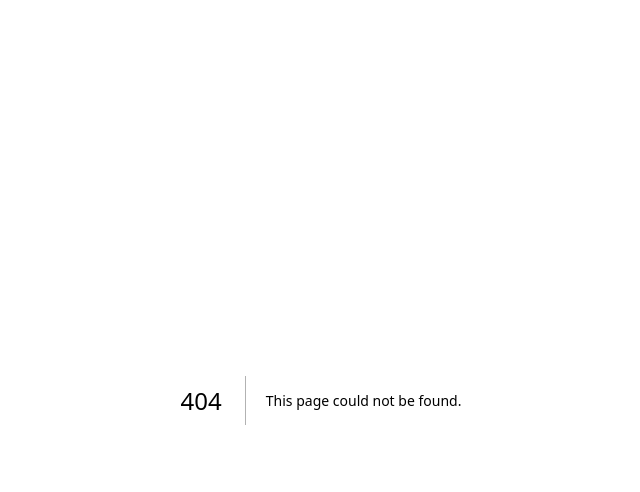
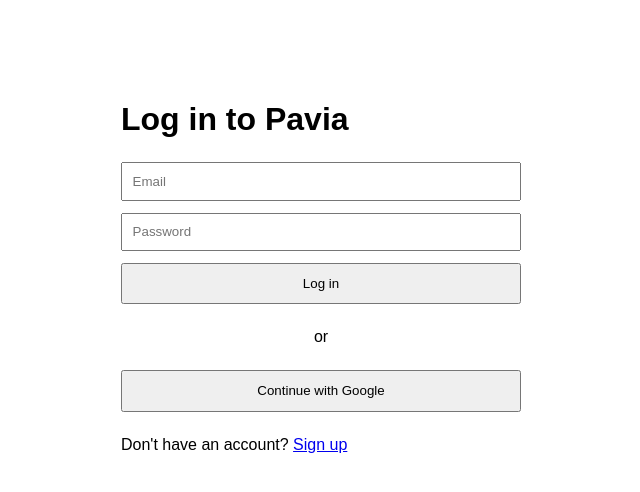
Before and after one commit to Frankenstein256/pavia-v2, a Next.js app: page /login in a window 1280 px wide. Before the commit this address had no page. Shown: the top 492 px of the page, without its empty margins (319-959 px from the left). Built offline with nearby package versions, Linux system fonts and the light colour scheme.

Commit message:
Create page.js

```diff
--- /dev/null
+++ b/app/login/page.js
@@ -0,0 +1,77 @@
+'use client';
+
+import { useState } from 'react';
+import { useRouter } from 'next/navigation';
+import { signIn } from 'next-auth/react';
+
+export default function LoginPage() {
+  const router = useRouter();
+  const [email, setEmail] = useState('');
+  const [password, setPassword] = useState('');
+  const [error, setError] = useState('');
+  const [loading, setLoading] = useState(false);
+
+  async function handleSubmit(e) {
+    e.preventDefault();
+    setError('');
+    setLoading(true);
+
+    const res = await signIn('credentials', {
+      email,
+      password,
+      redirect: false,
+    });
+
+    setLoading(false);
+
+    if (res?.ok) {
+      router.push('/');
+    } else {
+      setError('Invalid email or password');
+    }
+  }
+
+  return (
+    <main style={{ maxWidth: 400, margin: '4rem auto', padding: '1rem', fontFamily: 'sans-serif' }}>
+      <h1>Log in to Pavia</h1>
+
+      <form onSubmit={handleSubmit} style={{ display: 'flex', flexDirection: 'column', gap: '0.75rem', marginTop: '1.5rem' }}>
+        <input
+          type="email"
+          placeholder="Email"
+          value={email}
+          onChange={(e) => setEmail(e.target.value)}
+          required
+          style={{ padding: '0.6rem' }}
+        />
+        <input
+          type="password"
+          placeholder="Password"
+          value={password}
+          onChange={(e) => setPassword(e.target.value)}
+          required
+          style={{ padding: '0.6rem' }}
+        />
+
+        {error && <p style={{ color: 'red' }}>{error}</p>}
+
+        <button type="submit" disabled={loading} style={{ padding: '0.7rem', cursor: 'pointer' }}>
+          {loading ? 'Logging in...' : 'Log in'}
+        </button>
+      </form>
+
+      <div style={{ margin: '1.5rem 0', textAlign: 'center' }}>or</div>
+
+      <button
+        onClick={() => signIn('google', { callbackUrl: '/' })}
+        style={{ width: '100%', padding: '0.7rem', cursor: 'pointer' }}
+      >
+        Continue with Google
+      </button>
+
+      <p style={{ marginTop: '1.5rem' }}>
+        Don't have an account? <a href="/register">Sign up</a>
+      </p>
+    </main>
+  );
+}
```
